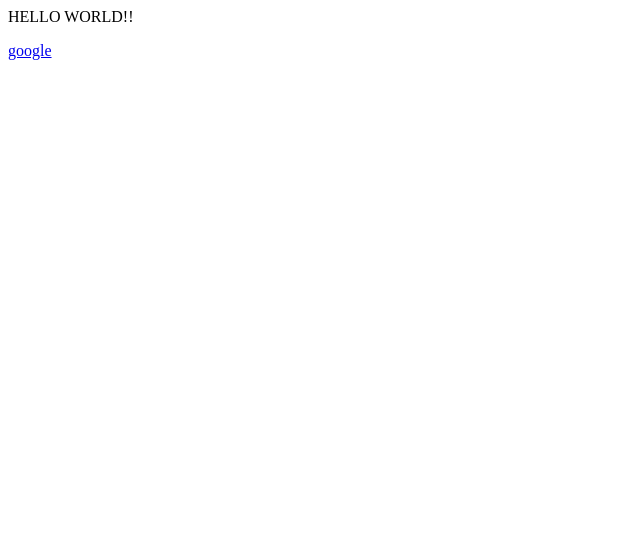
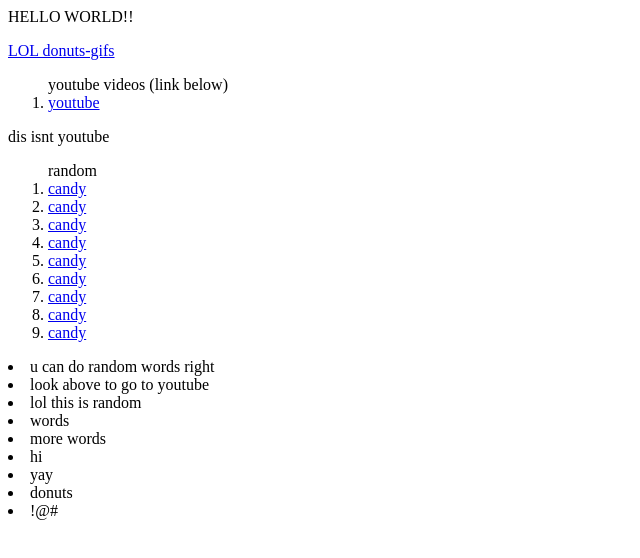
Before and after one commit to teresa12384/teresa09.github.io, a plain HTML site: page HTML/index.html in a window 1280 px wide. Shown: the whole page, without its empty margins (0-640 px from the left). Drawn offline with Linux system fonts and the light colour scheme.

Commit message:
RANDOM WEBSITE

```diff
--- a/HTML/index.html
+++ b/HTML/index.html
@@ -1,2 +1,30 @@
+<html>
 <p>HELLO WORLD!!</p>
-<a href="https://www.google.com/">google</a>
+<a href="https://tenor.com/search/donuts-gifs">LOL donuts-gifs</a>
+<ol>youtube videos (link below)
+    <li><a href=https://www.youtube.com/>youtube</a></li></ol>
+    <p>dis isnt youtube</p>
+<ol>random
+    <li><a href=<li><a href=https://www.youtube.com/>candy</a></li>
+    <li><a href=<li><a href=https://www.youtube.com/>candy</a></li>
+    <li><a href=<li><a href=https://www.youtube.com/>candy</a></li>
+    <li><a href=<li><a href=https://www.youtube.com/>candy</a></li>
+    <li><a href=<li><a href=https://www.youtube.com/>candy</a></li>
+    <li><a href=<li><a href=https://www.youtube.com/>candy</a></li>
+    <li><a href=<li><a href=https://www.youtube.com/>candy</a></li>
+    <li><a href=<li><a href=https://www.youtube.com/>candy</a></li>
+    <li><a href=<li><a href=https://www.youtube.com/>candy</a></li>
+</ol>
+
+
+
+<li>u can do random words right</li>
+<li>look above to go to youtube</li>
+<li>lol this is random</li>
+<li>words</li>
+<li>more words</li>
+<li>hi</li>
+<li>yay</li>
+<li>donuts</li>
+<li>!@#</li>
+</html>
```
